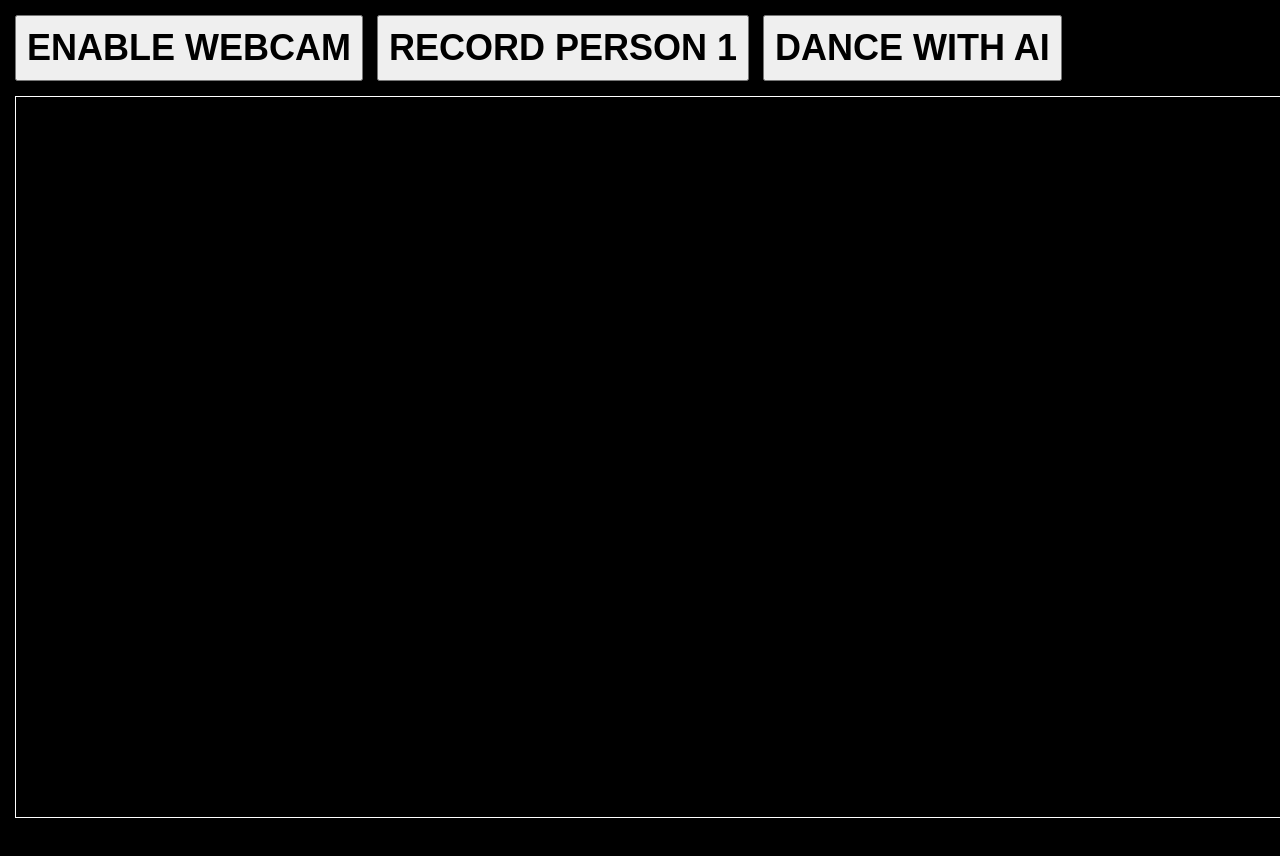
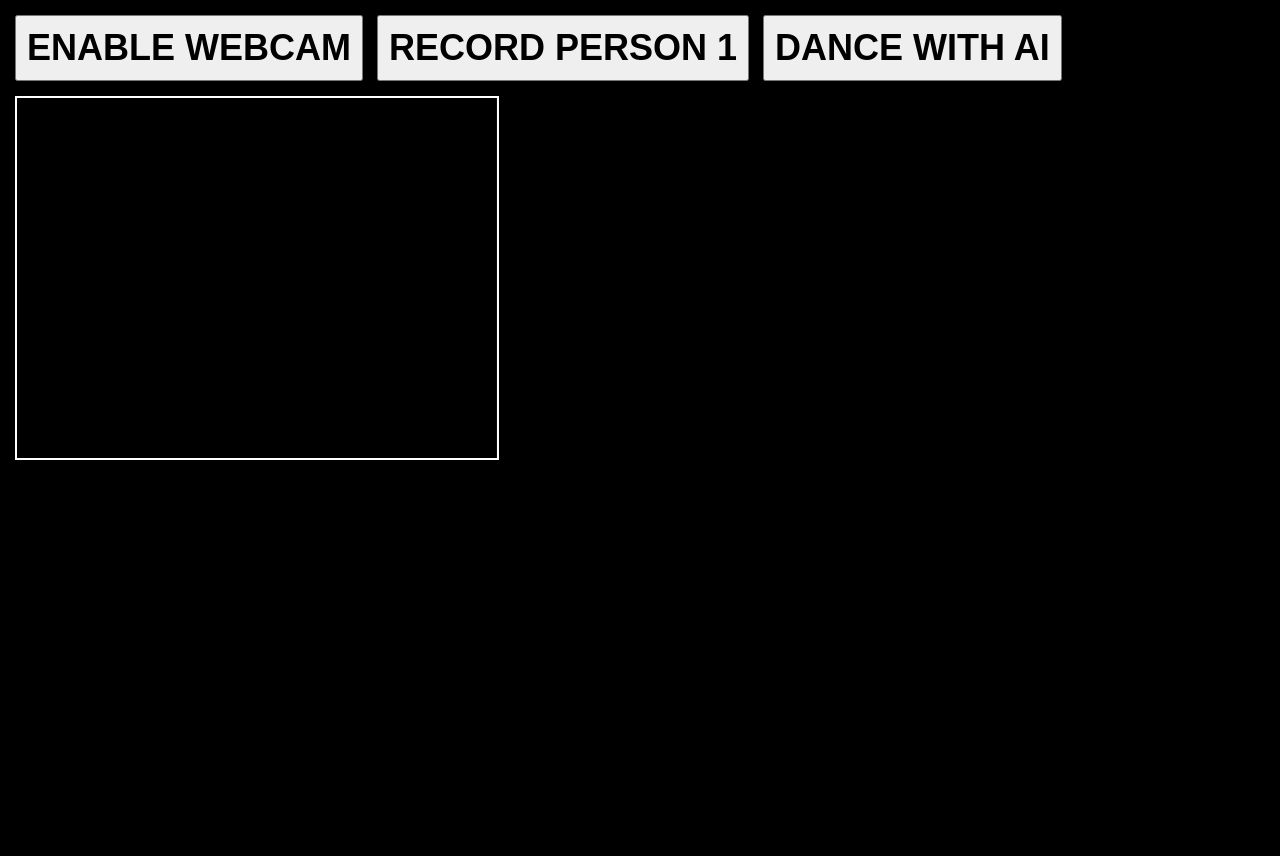
Before and after one commit to aeraquena/mediapipe-threejs, a website built with Vite: page index.html in a window 1280 px wide. Built offline with nearby package versions, Linux system fonts and the light colour scheme; animation ran at ten frames a second; what @mediapipe/tasks-vision would draw is missing.

Commit message:
style: smaller skeleton

```diff
--- a/index.html
+++ b/index.html
@@ -23,15 +23,15 @@
         <div style="position: relative">
           <video
             id="webcam"
-            style="width: 1280px; height: 720px"
+            style="width: 480px; height: 360px"
             autoplay
             playsinline
           ></video>
           <canvas
             class="output_canvas"
             id="output_canvas"
-            width="1280"
-            height="720"
+            width="480"
+            height="360"
             style="position: absolute; left: 0px; top: 0px"
           ></canvas>
         </div>
--- a/src/main.ts
+++ b/src/main.ts
@@ -49,8 +49,8 @@ let runningMode: "IMAGE" | "VIDEO" = "IMAGE";
 let recordingPhase: "idle" | "person1" | "person2" = "idle";
 
 let webcamRunning = false;
-const videoHeight = "720px";
-const videoWidth = "960px";
+const videoHeight = "360px";
+const videoWidth = "480px";
 
 // Create and wait for pose landmarker to finish loading
 poseLandmarker = await mediaPipeHelper.createPoseLandmarker(
@@ -316,7 +316,7 @@ camera.position.set(0, 0, 10);
 camera.lookAt(0, 0, 0);
 
 // Add orbit controls
-threeHelper.addOrbitControls(camera, renderer.domElement);
+//threeHelper.addOrbitControls(camera, renderer.domElement);
 
 const scene: THREE.Scene = new THREE.Scene();
 
--- a/src/style.css
+++ b/src/style.css
@@ -86,7 +86,7 @@ footer {
   transform: rotateY(180deg);
   -webkit-transform: rotateY(180deg);
   -moz-transform: rotateY(180deg);
-  border: 1px solid #fff;
+  border: 2px solid #fff;
 }
 
 .detectOnClick {
```
